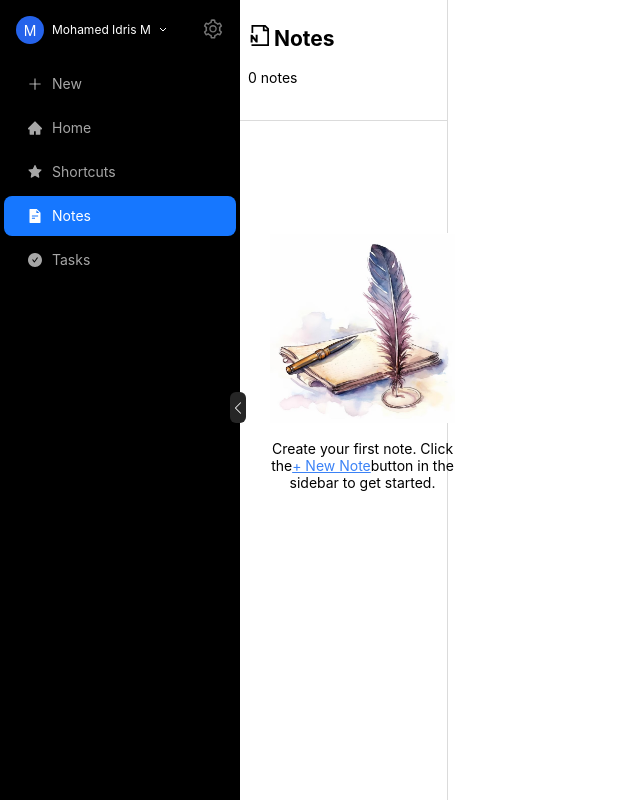
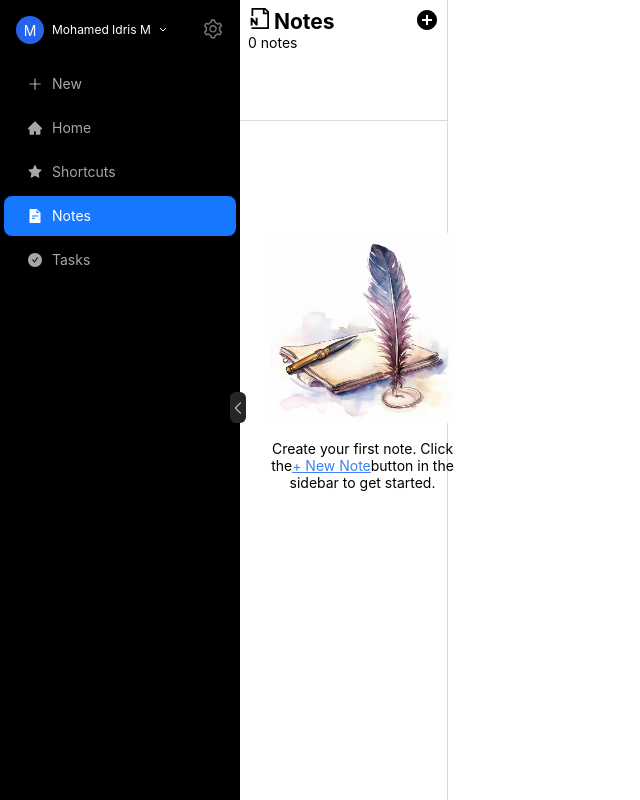
Before and after one commit to irmhanif/evernote, a React (Create React App) app: page /projects/featherNotes/notes in a window 1280 px wide. Shown: the whole page, without its empty margins (0-640 px from the left). Built offline with nearby package versions, Linux system fonts and the light colour scheme; the HTML template or start-up script is replaced by a standard one; a web font is replaced by a local one.

Commit message:
Add useEffect hook to update input value Fix default value for title in TitleInput component Use deep copy in NotesList component Add deepCopy helper function Add createNote function and setCurrentNote in Notes component

```diff
--- a/src/components/Editor/TitleInput.js
+++ b/src/components/Editor/TitleInput.js
@@ -1,9 +1,13 @@
-import React, { useState } from 'react';
+import React, { useEffect, useState } from 'react';
 import TextField from '@material-ui/core/TextField';
 
 const TitleInput = (props) => {
     const { value, handleChange } = props;
     const [inputValue, setInputValue] = useState(value)
+
+    useEffect(() => {
+        setInputValue(value)
+    }, [value])
 
     const handleInputChange = (e) => {
         setInputValue(e.target.value)
--- a/src/components/Editor/index.js
+++ b/src/components/Editor/index.js
@@ -104,7 +104,7 @@ const RichTextEditor = (props) => {
     return (
         <>
             <div ref={titleInputRef}>
-                <TitleInput value={data?.title} handleChange={handleTitleChange} />
+                <TitleInput value={data.title || ''} handleChange={handleTitleChange} />
             </div>
 
             <ReactQuill
--- a/src/components/Notes/index.js
+++ b/src/components/Notes/index.js
@@ -1,10 +1,11 @@
 import React from 'react';
 import TableView from '../Table';
+import { deepCopy } from '../../helpers';
 
 const NotesList = (props) => {
     const { notes, onRowClick } = props
 
-    const notesList = notes.map((note) => {
+    const notesList = deepCopy(notes).map((note) => {
         return {
             ...note,
             title: note.title ? note.title : 'Untitled',
--- a/src/helpers/index.js
+++ b/src/helpers/index.js
@@ -102,3 +102,7 @@ export const detectMobile = () => {
     }
     return false;
 }
+
+export const deepCopy = (obj) => {
+    return JSON.parse(JSON.stringify(obj));
+}
--- a/src/pages/Notes.js
+++ b/src/pages/Notes.js
@@ -1,4 +1,5 @@
 import React, { useRef, useState, useReducer, useEffect } from 'react';
+import AddCircleIcon from '@mui/icons-material/AddCircle';
 import { GrDocumentNotes } from "react-icons/gr";
 import { detectMobile, notesReducer } from '../helpers';
 import createNotes from '../assets/createNotesF.jpg'
@@ -34,6 +35,7 @@ const Notes = () => {
     const createNote = async () => {
         dispatch({ type: 'ADD_NOTE' })
         setShowEditor(true);
+        setCurrentNote({})
         setShowCurrentNote(true)
     };
 
@@ -81,10 +83,11 @@ const Notes = () => {
             {((isMobile && !showEditor) || !isMobile) && (
                 <div className='notesSidebar' style={{ width: isMobile ? '100%' : '20%' }}>
                     <div className='p-2 notesHeader'>
-                        <div>
-                            <h2>
+                        <div className='flex justify-between'>
+                            <h2 className='m-0'>
                                 <GrDocumentNotes /> Notes
                             </h2>
+                            <AddCircleIcon className='cursor-pointer' onClick={createNote} />
                         </div>
                         <div className='flex justify-between items-center'>
                             <p className='m-0'>
```
